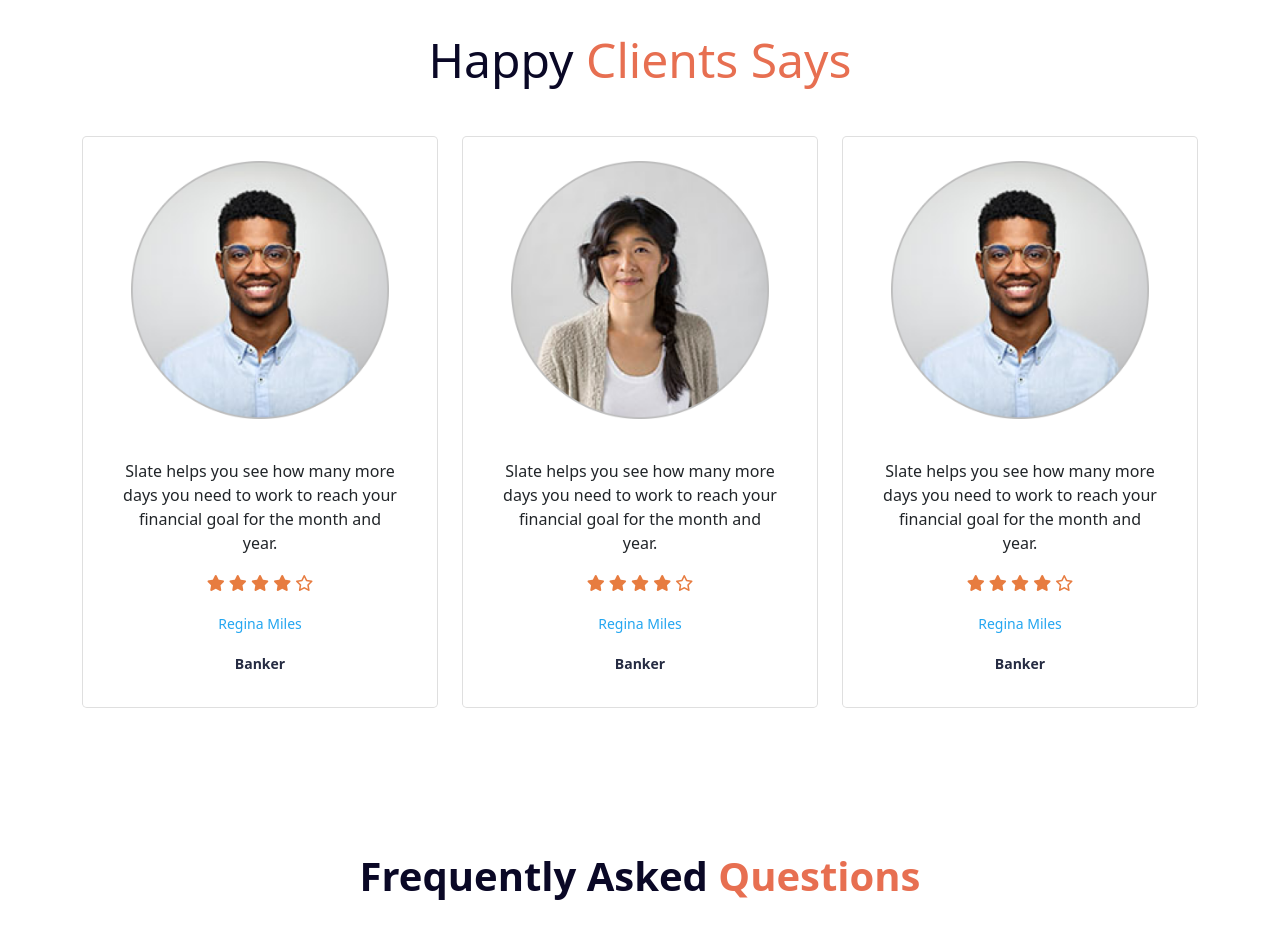
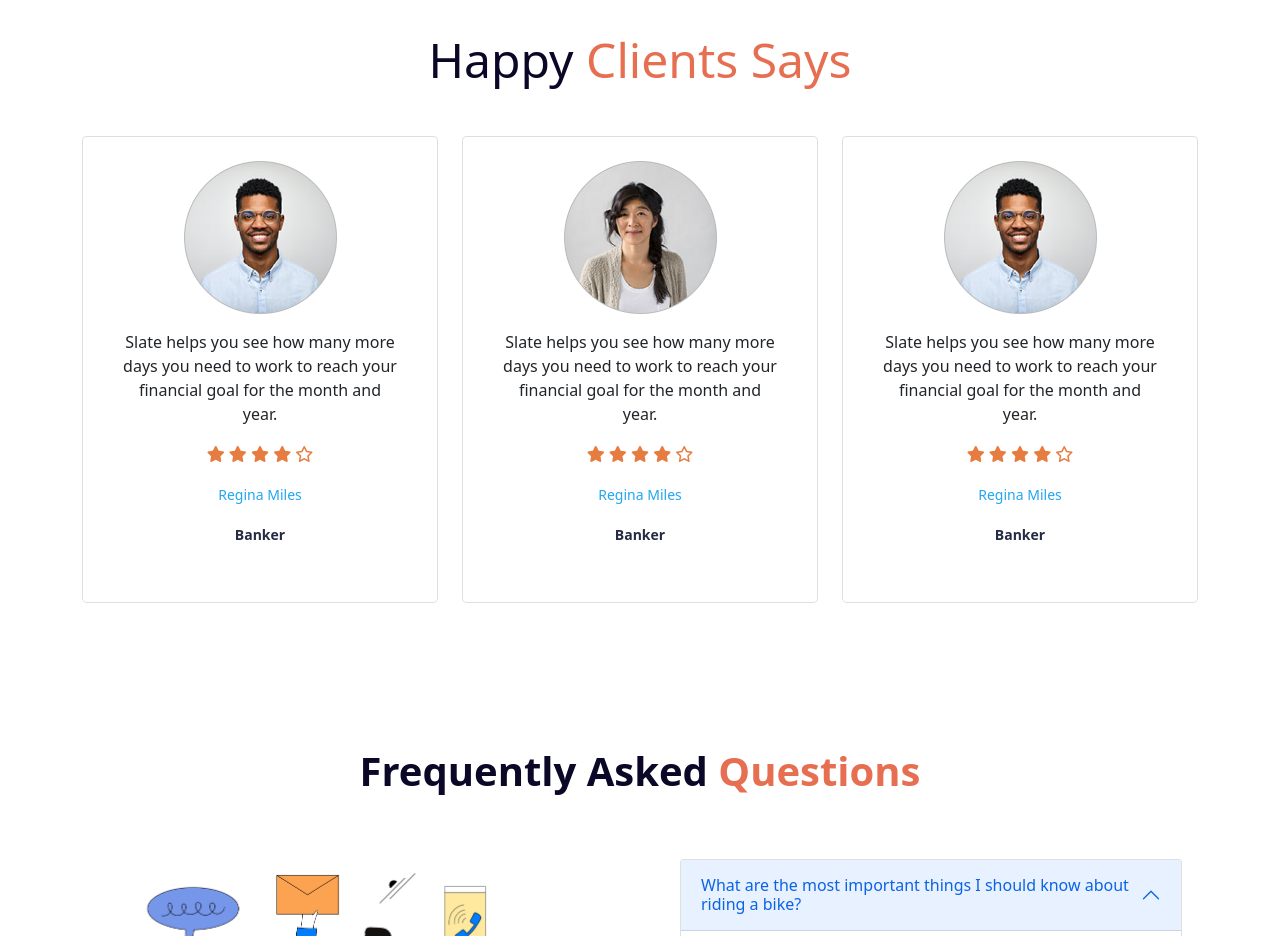
Before and after one commit to KawsarRobin/Honda-CBR, a plain HTML site: page index.html in a window 1280 px wide. Shown: the part 1000-1936 px from the top of the page. Drawn offline with nearby package versions, Linux system fonts and the light colour scheme.

Commit message:
re-checked

```diff
--- a/index.html
+++ b/index.html
@@ -103,10 +103,8 @@
             </h1>
             <div class="row row-cols-1 row-cols-md-2 row-cols-lg-3 g-4">
                 <div class="col">
-                    <div class="card h-100 px-4 rounded-3">
-                        <div class="card-img-1 p-4">
-                            <img src="images/user-1.png" class="card-img-top img-fluid" alt="..." width="150px">
-                        </div>
+                    <div class="card h-100 p-4 rounded-3">
+                        <img src="images/user-1.png" class="card-img-top img-fluid mx-auto" alt="...">
                         <div class="card-body text-center">
                             <p feedback-details>
                                 Slate helps you see how
@@ -131,10 +129,8 @@
                     </div>
                 </div>
                 <div class="col">
-                    <div class="card h-100 px-4 rounded-3">
-                        <div class="card-img-2 p-4">
-                            <img src="images/user-2.png" class="card-img-top img-fluid" alt="..." width="150px">
-                        </div>
+                    <div class="card h-100 p-4 rounded-3">
+                        <img src="images/user-2.png" class="card-img-top img-fluid mx-auto" alt="...">
                         <div class="card-body text-center">
                             <p feedback-details>
                                 Slate helps you see how
@@ -159,10 +155,8 @@
                     </div>
                 </div>
                 <div class="col">
-                    <div class="card h-100 px-4 rounded-3">
-                        <div class="card-img-2 p-4">
-                            <img src="images/user-1.png" class="card-img-top img-fluid" alt="..." width="150px">
-                        </div>
+                    <div class="card h-100 p-4 rounded-3">
+                        <img src="images/user-1.png" class="card-img-top img-fluid mx-auto" alt="...">
                         <div class="card-body text-center">
                             <p feedback-details>
                                 Slate helps you see how
@@ -186,6 +180,7 @@
                         </div>
                     </div>
                 </div>
+
 
             </div>
         </section>
--- a/style.css
+++ b/style.css
@@ -52,6 +52,10 @@ Feature style
     color: #252B42;
     font-weight: 600;
 }
+.card-img-top{
+    width: 50%;
+}
+
 /*----------------
       F.A.Q
 ----------------- */
```
